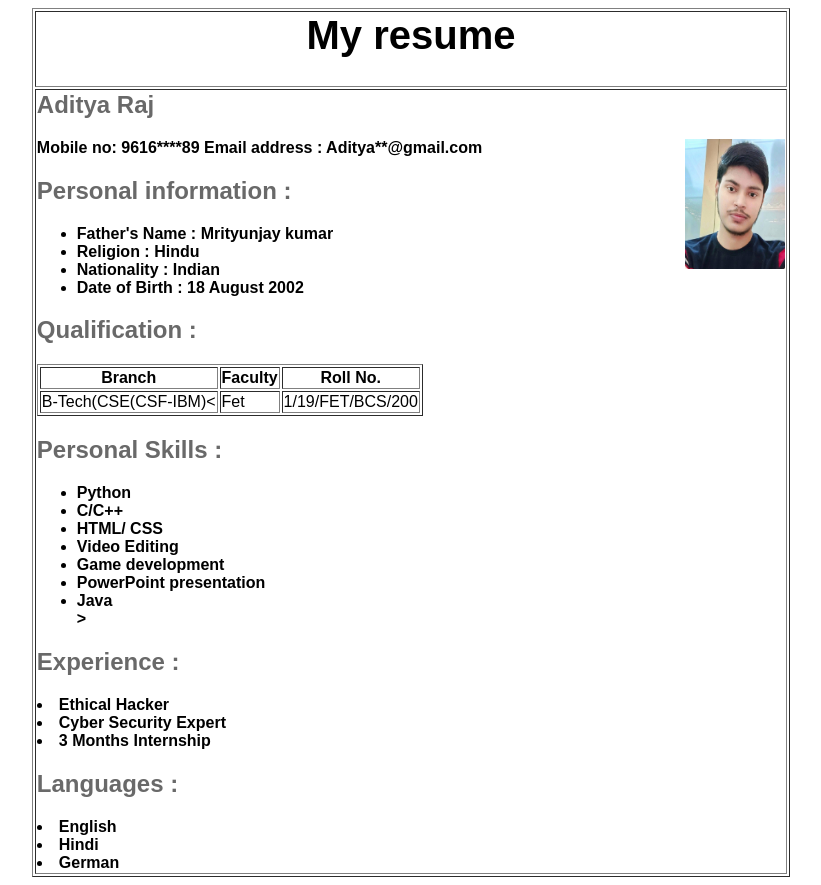
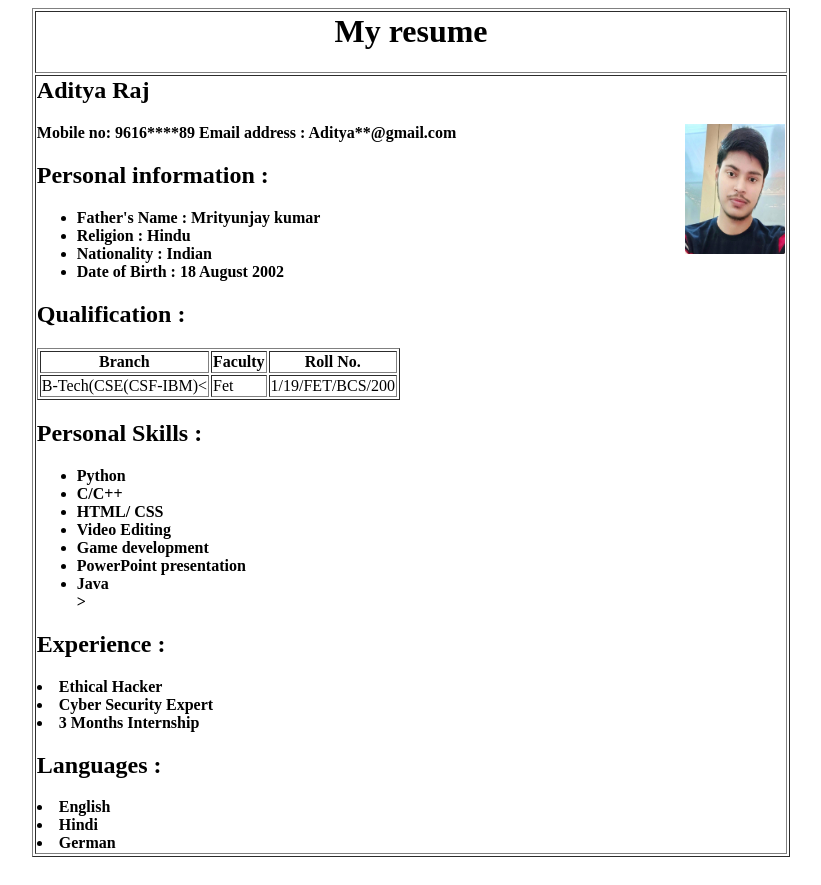
Before and after one commit to AdityaSingh18/HtmlPortfolio, a plain HTML site: page index.html in a window 1280 px wide. Shown: the whole page, without its empty margins (229-1050 px from the left). Drawn offline with Linux system fonts and the light colour scheme.

Commit message:
Update index.html

```diff
--- a/index.html
+++ b/index.html
@@ -3,32 +3,6 @@
 <title>
 My Resume
 </title>
-<style>
-body{
-    font-family:sans-serif;
-    background-color: white;
-}
-h1
-{
-    color:black;
-    font-size:40px;
-    font-family:sans-serif;
-    text-align:center;
-}
-h2
-{
-    text-align:left;
-    color:dimgray;
-
-}
-h4{
-    text-align: left;
-    top:10%;
-    color:darkslategrey;
-     margin-left:auto;
-    margin-right:auto;
-}
-</style>
 </head>
 <body>
 <table border = "1" align = "center" width = "60%">
```
